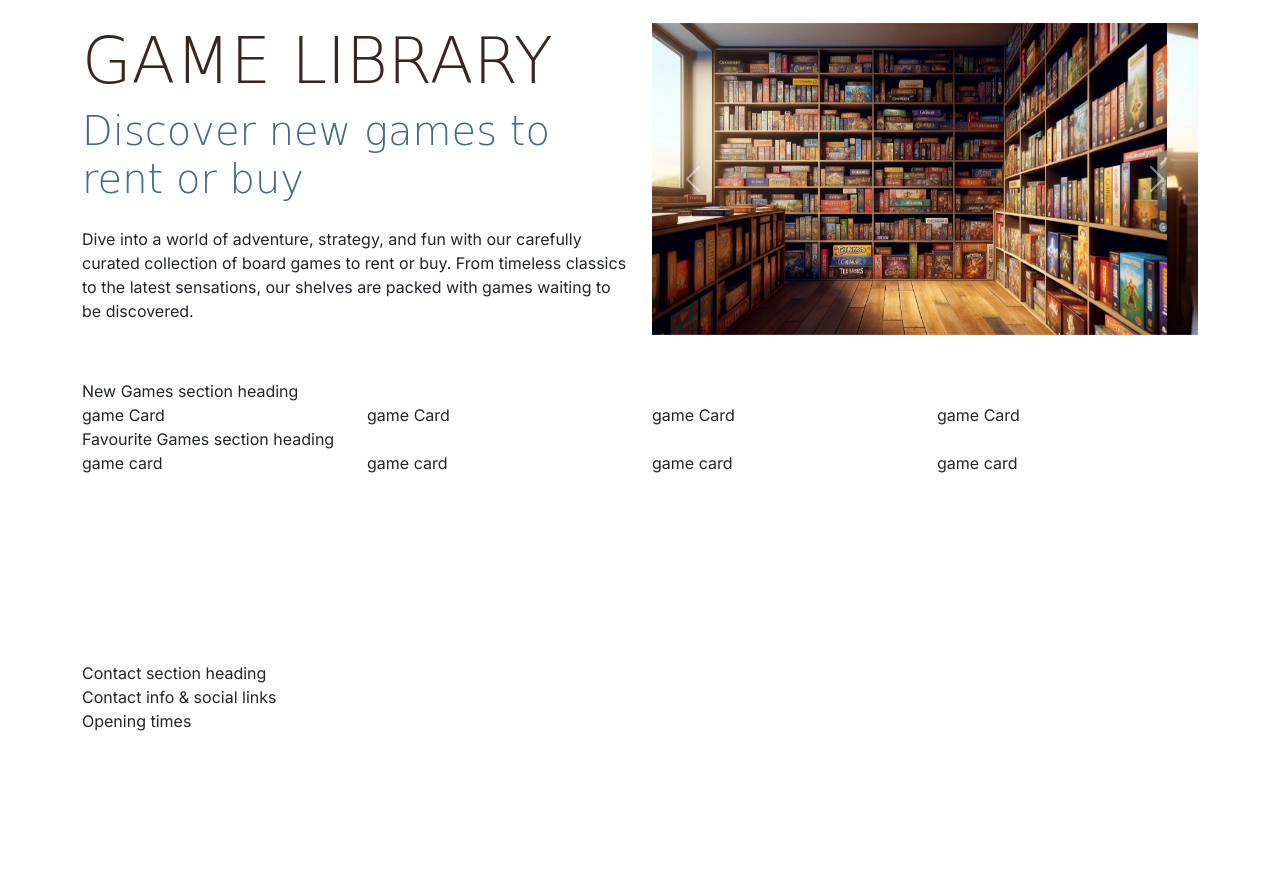
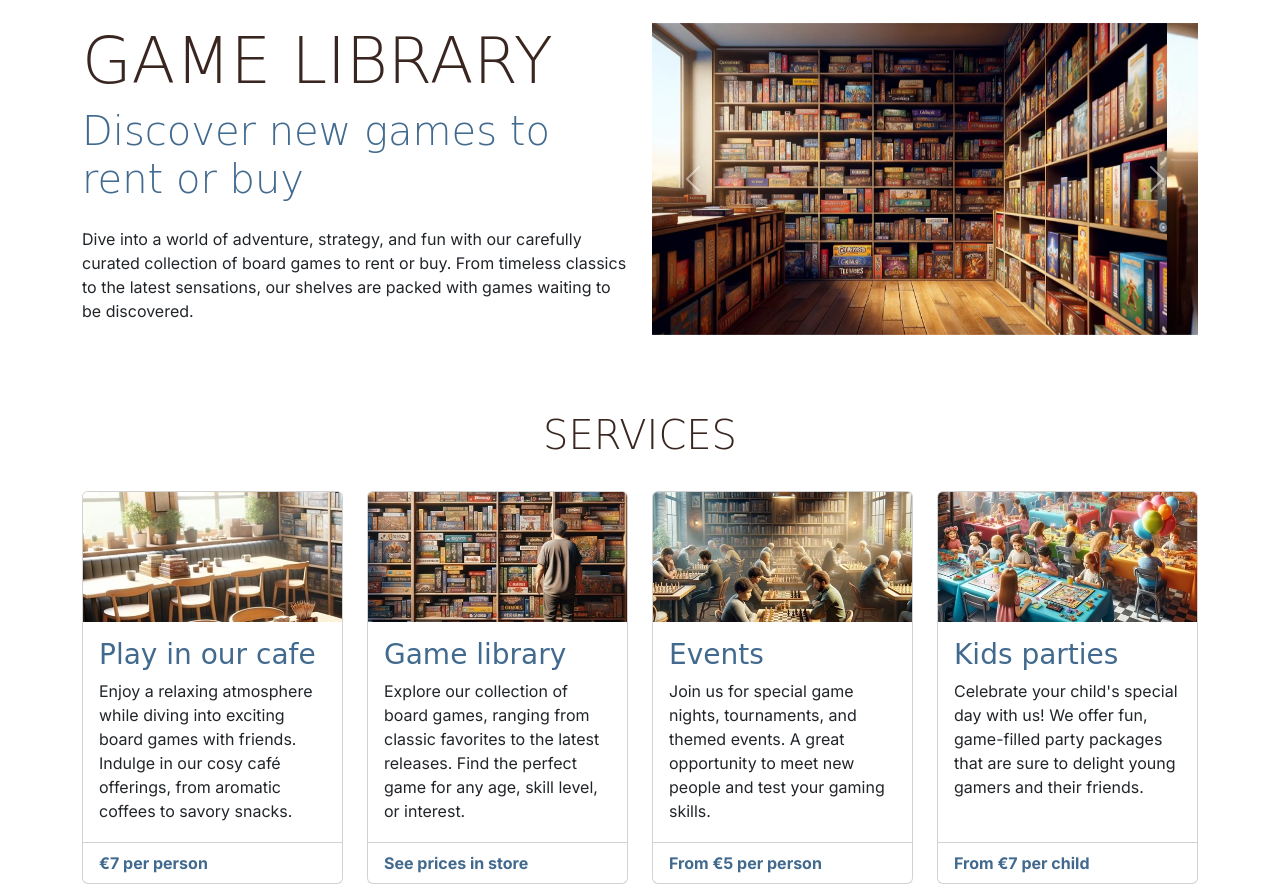
Before and after one commit to Ayasource/boardwalk-games, a plain HTML site: page game-library.html in a window 1280 px wide. Shown: the part 67-953 px from the top of the page. Before the commit the page ends 800 px from the top, so only its background shows below. Drawn offline with nearby package versions, Linux system fonts and the light colour scheme; a web font is replaced by a local one.

Commit message:
Finish styling the services section

```diff
--- a/assets/css/style.css
+++ b/assets/css/style.css
@@ -26,7 +26,15 @@ h2,
 h3 {
     font-family: var(--secondary-font);
     color: var(--primary-color);
-    text-transform: uppercase;
+}
+
+h1,
+h2 {
+text-transform: uppercase;
+}
+
+h2 {
+    margin-bottom: 2rem;
 }
 
 .sub-heading-color {
@@ -55,6 +63,16 @@ h3 {
     font-family: var(--secondary-font);
 }
 
+/* Services */
+#services .card-footer {
+    font-weight: bold;
+    color: var(--highlight-color);
+    background-color: transparent;
+}
+
+#services .card {
+    margin-bottom: 1.5rem;
+}
 /* grid visualisation CSS for testing */
 
 /* .container,
@@ -67,3 +85,36 @@ h3 {
     border: 2px solid white;
     background-color: lightgray;
 } */
+ /* media queries */
+
+ /* Media devices (tablets, 768px and up) */
+ @media screen and (min-width:768px) {
+    /* Make all services cards the same height for consistency */
+    #services .card-body {
+        min-height: 191px;
+    }
+ }
+
+/* Media devices (tablets, 992px and up) */
+ @media screen and (min-width:992px) {
+    /* Make all services cards the same height for consistency */
+    #services .card-body {
+        min-height: auto;
+    }
+ }
+
+ /* Media devices (tablets, 1200px and up) */
+ @media screen and (min-width:1200px) {
+    /* Make all services cards the same height for consistency */
+    #services .card-body {
+        min-height: 220px;
+    }
+ }
+
+ /* Media devices (tablets, 1400px and up) */
+ @media screen and (min-width:1400px) {
+    /* Make all services cards the same height for consistency */
+    #services .card-body {
+        min-height: 195px;
+    }
+ }
--- a/game-library.html
+++ b/game-library.html
@@ -94,13 +94,79 @@
     <!--Main element to hold all key sections of the Home page. It is not part of the grid structure-->
     <main>
         <!--New Games sections-->
-        <section class="container">
+        <section id="services" class="container section">
             <div class="row">
-                <div class="col-12">New Games section heading</div>
-                <div class="col-12 col-md-6 col-xl-3">game Card</div>
-                <div class="col-12 col-md-6 col-xl-3">game Card</div>
-                <div class="col-12 col-md-6 col-xl-3">game Card</div>
-                <div class="col-12 col-md-6 col-xl-3">game Card</div>
+                <div class="col-12 text-center">
+    <h2 class="display-6">Services</h2>
+</div>
+<div class="col-12 col-md-6 col-xl-3">
+    <div class="card">
+        <img src="assets/images/services-1.webp" class="card-img-top"
+            alt="Boardwalk games cafe table by a window, stacks of boardgames can be seen on the table" >
+        <div class="card-body">
+            <h3 class="card-title sub-heading-color">Play in our cafe</h3>
+            <p class="card-text">
+                Enjoy a relaxing atmosphere while diving into exciting board
+                games with friends. Indulge in our cosy café offerings, from
+                aromatic coffees to savory snacks.
+            </p>
+        </div>
+        <div class="card-footer">
+            <p class="mb-0">€7 per person</p>
+        </div>
+    </div>
+</div>
+<div class="col-12 col-md-6 col-xl-3">
+    <div class="card">
+        <img src="assets/images/services-2.webp" class="card-img-top"
+            alt="Board games stacked in bookshelves, a man can be seen browsing the shelves" />
+        <div class="card-body">
+            <!-- bootstrap cards come as h5 by default, changed to h3 to fit project heading hierarchy -->
+            <h3 class="card-title sub-heading-color">Game library</h3>
+            <p class="card-text">
+                Explore our collection of board games, ranging from classic
+                favorites to the latest releases. Find the perfect game for
+                any age, skill level, or interest.
+            </p>
+        </div>
+        <div class="card-footer">
+            <p class="mb-0">See prices in store</p>
+        </div>
+    </div>
+</div>
+<div class="col-12 col-md-6 col-xl-3">
+    <div class="card">
+        <img src="assets/images/services-3.webp" class="card-img-top">
+        <div class="card-body">
+            <h3 class="card-title sub-heading-color">Events</h3>
+            <p class="card-text">
+                Join us for special game nights, tournaments, and themed
+                events. A great opportunity to meet new people and test your
+                gaming skills.
+            </p>
+        </div>
+        <div class="card-footer">
+            <p class="mb-0">From €5 per person</p>
+        </div>
+    </div>
+</div>
+<div class="col-12 col-md-6 col-xl-3">
+    <div class="card">
+        <img src="assets/images/services-4.webp" class="card-img-top"
+            alt="A kids party being held at Boardwalk Games" >
+        <div class="card-body">
+            <h3 class="card-title sub-heading-color">Kids parties</h3>
+            <p class="card-text">
+                Celebrate your child's special day with us! We offer fun,
+                game-filled party packages that are sure to delight young
+                gamers and their friends.
+            </p>
+        </div>
+        <div class="card-footer">
+            <p class="mb-0">From €7 per child</p>
+        </div>
+    </div>
+</div>
 
             </div>
         </section>
```
